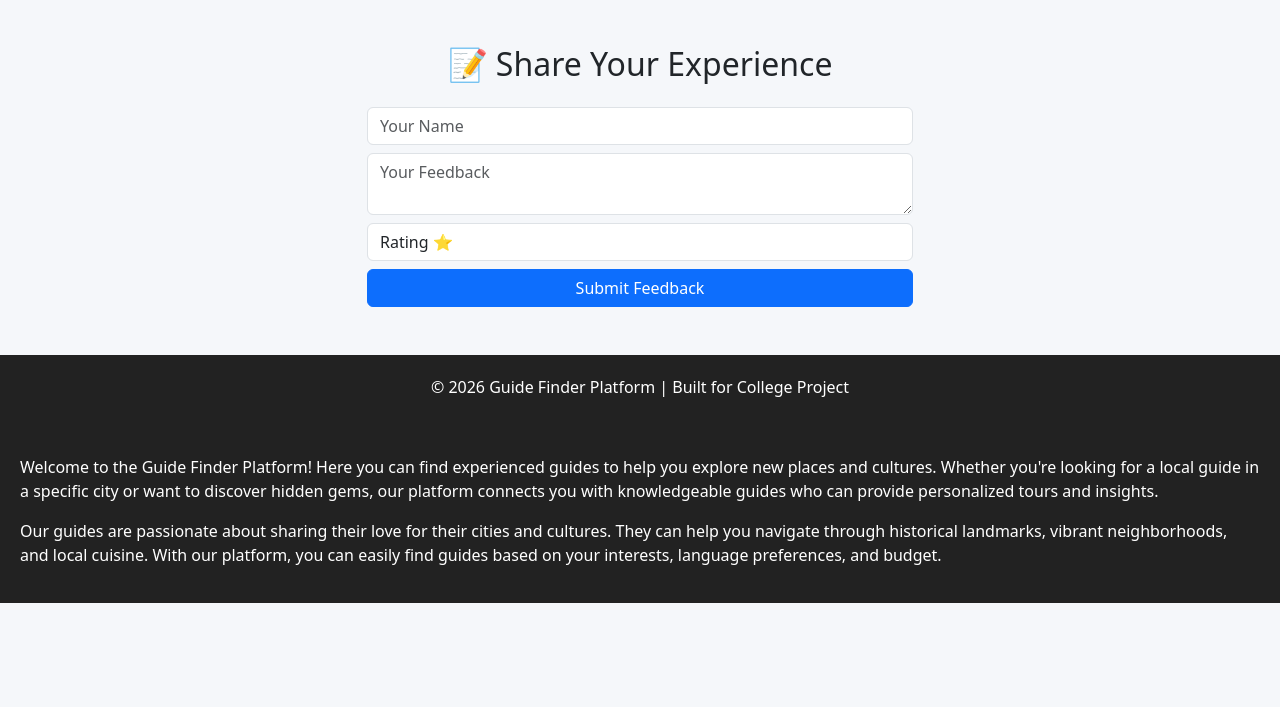
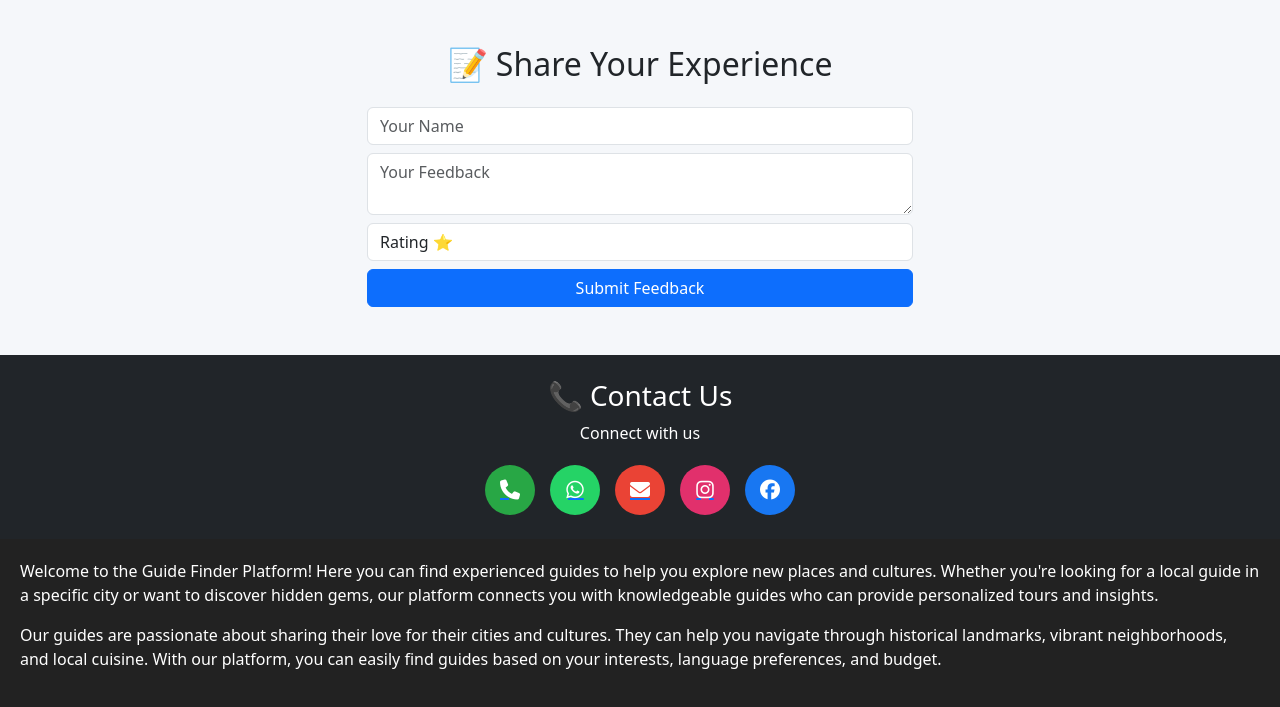
Before and after one commit to rishikesh20122007/Guide_finder_platform, a website: page Frontend/index.html in a window 1280 px wide. Shown: the part 1835-2542 px from the top of the page. Before the commit the page ends 2438 px from the top, so only its background shows below. Drawn offline with nearby package versions, Linux system fonts and the light colour scheme.

Commit message:
Footer down

```diff
--- a/Frontend/index.html
+++ b/Frontend/index.html
@@ -92,19 +92,12 @@
 }
 
 .contact-dropdown {
-  display: none;
-  position: absolute;
-  top: 45px;
-  right: 0;
-  background: white;
-  padding: 10px;
-  border-radius: 12px;
-  box-shadow: 0 5px 20px rgba(0,0,0,0.3);
-  z-index: 1000;
-
-  display: grid;
-  grid-template-columns: repeat(3, 1fr);
-  gap: 10px;
+  display: flex;
+  justify-content: center;
+  align-items: center;
+  gap: 15px;
+  margin-top: 20px;
+  flex-wrap: wrap;
 }
 
 /* ICON STYLE */
@@ -138,15 +131,7 @@
     </style>
 </head>
 <script>
-function toggleContact() {
-  const box = document.getElementById("contactDropdown");
 
-  if (box.style.display === "grid") {
-    box.style.display = "none";
-  } else {
-    box.style.display = "grid";
-  }
-}
 
 
 </script>
@@ -168,9 +153,9 @@ function toggleContact() {
             <li class="nav-item"><a class="nav-link" href="guides.html">Guides</a></li>
             <li class="nav-item"><a class="nav-link" href="#">About</a></li>
            <li class="nav-item">
-  <a class="nav-link" href="#footer-contact" onclick="toggleContact()">
+<a class="nav-link" href="#footer-contact">
     Contact
-  </a>
+</a>
 </li>
             </ul>
             </div>
@@ -392,8 +377,9 @@ function toggleContact() {
 
 
 <!-- FOOTER -->
-<footer id="footer-contact" class="text-center">
-    <p>© 2026 Guide Finder Platform | Built for College Project</p>
+<footer id="footer-contact" class="text-center bg-dark text-white py-4">
+    <h3>📞 Contact Us</h3>
+    <p>Connect with us</p>
 
     <div id="contactDropdown" class="contact-dropdown">
       <a href="tel:+919064339353">
--- a/Frontend/style.css
+++ b/Frontend/style.css
@@ -92,6 +92,9 @@ html {
 .contact-dropdown i {
   display: block;
 }
+
+/* HOVER DROPDOWN ANIMATION */
+
 .contact-dropdown {
   display: none;
   text-align: center;
@@ -100,12 +103,3 @@ html {
   gap: 15px;
   margin-top: 15px;
 }
-/* HOVER DROPDOWN ANIMATION */
-
-.contact-dropdown {
-  display: none;
-  justify-content: center;
-  grid-template-columns: repeat(5, 60px);
-  gap: 15px;
-  margin-top: 15px;
-}
```
